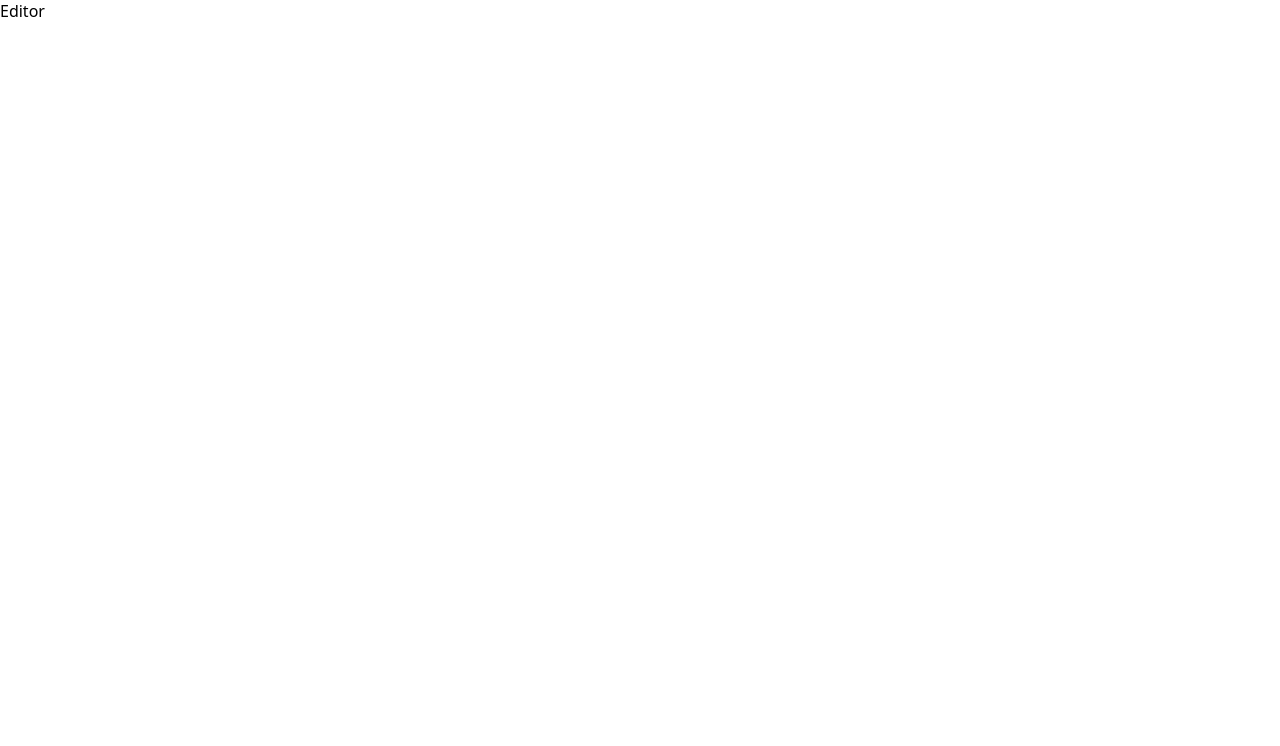
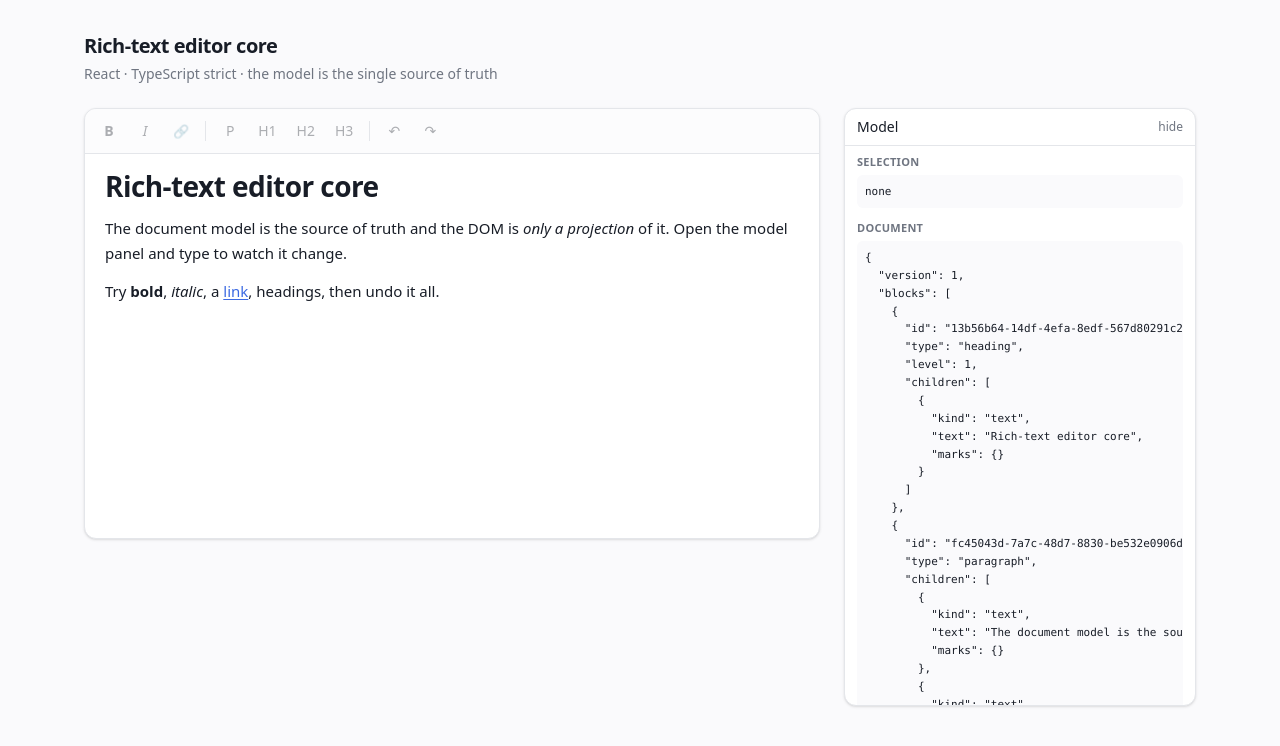
Before and after one commit to parthgupta118/tph-editor-react, a React (Vite) app: page / in a window 1280 px wide. Shown: the top 746 px of the page. Built offline with nearby package versions, Linux system fonts and the light colour scheme.

Commit message:
feat: added core UI

```diff
--- a/src/App.tsx
+++ b/src/App.tsx
@@ -1,3 +1,102 @@
+import { useState } from 'react';
+import type { Doc, HeadingLevel } from './core/model/types';
+import { useEditor } from './hooks/useEditor';
+import { Editor } from './components/Editor';
+import { Toolbar } from './components/Toolbar';
+import { Inspector } from './components/Inspector';
+import './styles/app.css';
+
+const text = (value: string, marks = {}) => ({ kind: 'text' as const, text: value, marks });
+
+const initialDoc: Doc = {
+  blocks: [
+    {
+      id: crypto.randomUUID(),
+      type: 'heading',
+      level: 1,
+      children: [text('Rich-text editor core')],
+    },
+    {
+      id: crypto.randomUUID(),
+      type: 'paragraph',
+      children: [
+        text('The document model is the source of truth and the DOM is '),
+        text('only a projection', { italic: true }),
+        text(' of it. Open the model panel and type to watch it change.'),
+      ],
+    },
+    {
+      id: crypto.randomUUID(),
+      type: 'paragraph',
+      children: [
+        text('Try '),
+        text('bold', { bold: true }),
+        text(', '),
+        text('italic', { italic: true }),
+        text(', a '),
+        text('link', { link: 'https://example.com' }),
+        text(', headings, then undo it all.'),
+      ],
+    },
+  ],
+};
+
 export default function App() {
-  return <main className="app">Editor</main>;
+  const editor = useEditor(initialDoc);
+  const [inspectorOpen, setInspectorOpen] = useState(true);
+  const [linkOpen, setLinkOpen] = useState(false);
+
+  const currentBlock = editor.selection
+    ? editor.doc.blocks.find((block) => block.id === editor.selection?.anchor.blockId)
+    : undefined;
+
+  const blockType = !currentBlock
+    ? null
+    : currentBlock.type === 'heading'
+      ? (`h${currentBlock.level}` as `h${HeadingLevel}`)
+      : ('paragraph' as const);
+
+  return (
+    <main className="mx-auto flex min-h-dvh max-w-6xl flex-col gap-6 px-5 py-8">
+      <header>
+        <h1 className="text-xl font-semibold tracking-tight">Rich-text editor core</h1>
+        <p className="mt-1 text-sm text-muted">
+          React · TypeScript strict · the model is the single source of truth
+        </p>
+      </header>
+
+      <div className="grid flex-1 items-start gap-6 lg:grid-cols-[minmax(0,1fr)_22rem]">
+        <section className="overflow-hidden rounded-xl border border-line bg-surface shadow-sm">
+          <Toolbar
+            activeMarks={editor.activeMarks}
+            selection={editor.selection}
+            blockType={blockType}
+            canUndo={editor.canUndo}
+            canRedo={editor.canRedo}
+            run={editor.run}
+            undo={editor.undo}
+            redo={editor.redo}
+            linkOpen={linkOpen}
+            onLinkOpenChange={setLinkOpen}
+          />
+          <Editor
+            doc={editor.doc}
+            selection={editor.selection}
+            run={editor.run}
+            setSelection={editor.setSelection}
+            onLinkClick={() => setLinkOpen(true)}
+            undo={editor.undo}
+            redo={editor.redo}
+          />
+        </section>
+
+        <Inspector
+          doc={editor.doc}
+          selection={editor.selection}
+          open={inspectorOpen}
+          onToggle={() => setInspectorOpen((open) => !open)}
+        />
+      </div>
+    </main>
+  );
 }
--- a/src/index.css
+++ /dev/null
@@ -1,14 +0,0 @@
-:root {
-  font-family:
-    system-ui,
-    -apple-system,
-    'Segoe UI',
-    Roboto,
-    sans-serif;
-}
-* {
-  box-sizing: border-box;
-}
-body {
-  margin: 0;
-}
--- a/src/main.tsx
+++ b/src/main.tsx
@@ -1,6 +1,5 @@
 import { StrictMode } from 'react';
 import { createRoot } from 'react-dom/client';
-import './index.css';
 import App from './App.tsx';
 
 createRoot(document.getElementById('root')!).render(
--- /dev/null
+++ b/src/styles/app.css
@@ -0,0 +1,98 @@
+@import 'tailwindcss';
+
+/* Design tokens. Everything reads from here rather than from ad-hoc values. */
+@theme {
+  --color-canvas: oklch(98.6% 0.002 265);
+  --color-surface: oklch(100% 0 0);
+  --color-ink: oklch(23% 0.02 265);
+  --color-muted: oklch(56% 0.02 265);
+  --color-line: oklch(92.5% 0.005 265);
+  --color-accent: oklch(56% 0.19 265);
+  --color-accent-soft: oklch(95% 0.03 265);
+
+  --radius-control: 0.5rem;
+  --ease-out: cubic-bezier(0.2, 0, 0.2, 1);
+}
+
+@layer base {
+  body {
+    background: var(--color-canvas);
+    color: var(--color-ink);
+    font-family: ui-sans-serif, system-ui, -apple-system, 'Segoe UI', sans-serif;
+    -webkit-font-smoothing: antialiased;
+  }
+}
+
+/* The editable surface renders from the model, so these elements can't carry
+   utility classes. */
+@layer components {
+  .editor {
+    /* Correctness, not styling. HTML collapses runs of spaces, which would make
+       the DOM text shorter than the model text and every mapped offset wrong. */
+    white-space: pre-wrap;
+    outline: none;
+    caret-color: var(--color-accent);
+  }
+
+  /* Removing the outline without replacing it leaves keyboard users with no way to
+     tell the editor has focus. */
+  .editor:focus-visible {
+    box-shadow: inset 0 0 0 2px color-mix(in oklch, var(--color-accent) 35%, transparent);
+  }
+
+  .editor > * + * {
+    margin-top: 0.75rem;
+  }
+
+  .editor h1 {
+    font-size: 1.75rem;
+    font-weight: 650;
+    letter-spacing: -0.02em;
+    line-height: 1.2;
+  }
+
+  .editor h2 {
+    font-size: 1.375rem;
+    font-weight: 650;
+    letter-spacing: -0.012em;
+    line-height: 1.25;
+  }
+
+  .editor h3 {
+    font-size: 1.125rem;
+    font-weight: 650;
+    line-height: 1.35;
+  }
+
+  .editor p {
+    line-height: 1.7;
+  }
+
+  .editor a {
+    color: var(--color-accent);
+    text-decoration: underline;
+    text-underline-offset: 2px;
+    /* Clicking selects the whole link and opens the popover, so it behaves like a
+       link even though it sits inside editable text. */
+    cursor: pointer;
+  }
+
+  .editor a:hover {
+    text-decoration-thickness: 2px;
+  }
+
+  .editor ::selection {
+    background: color-mix(in oklch, var(--color-accent) 20%, transparent);
+  }
+}
+
+/* Nothing inside the editable surface animates — transitions there cause layout
+   thrash and can interfere with caret painting. */
+@media (prefers-reduced-motion: reduce) {
+  *,
+  *::before,
+  *::after {
+    transition-duration: 0.01ms !important;
+    animation: none !important;
+  }
+}
```
